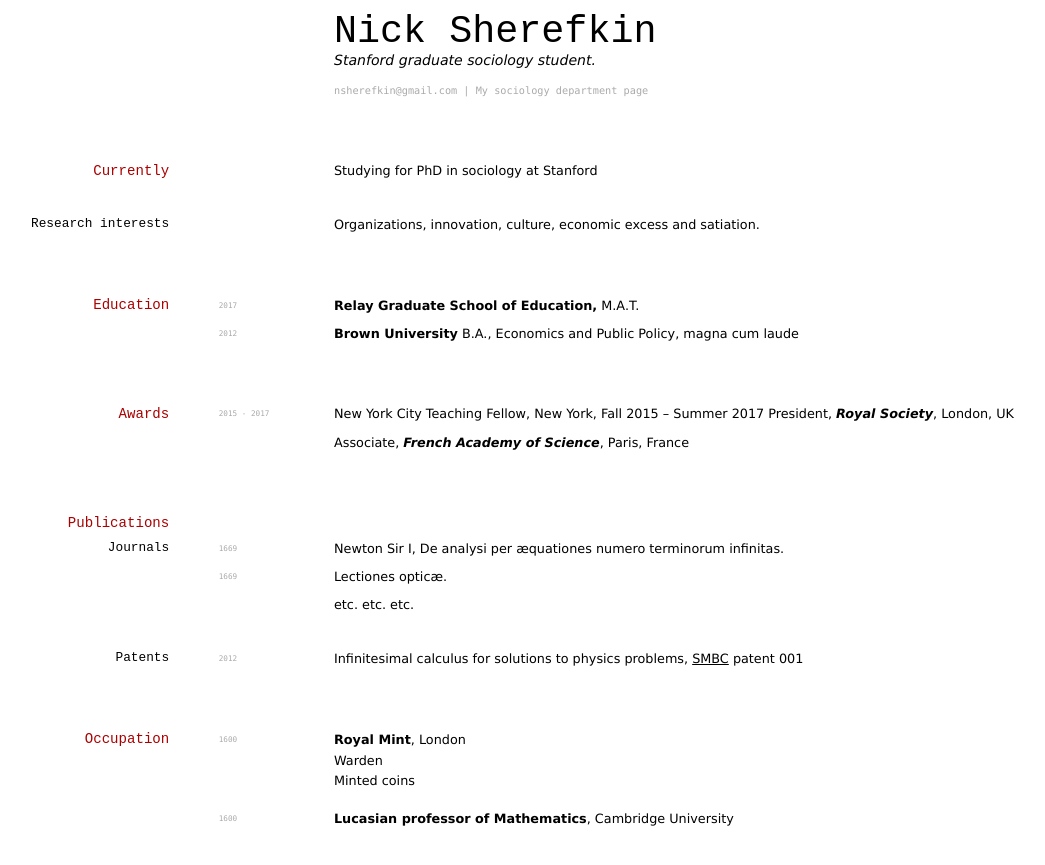
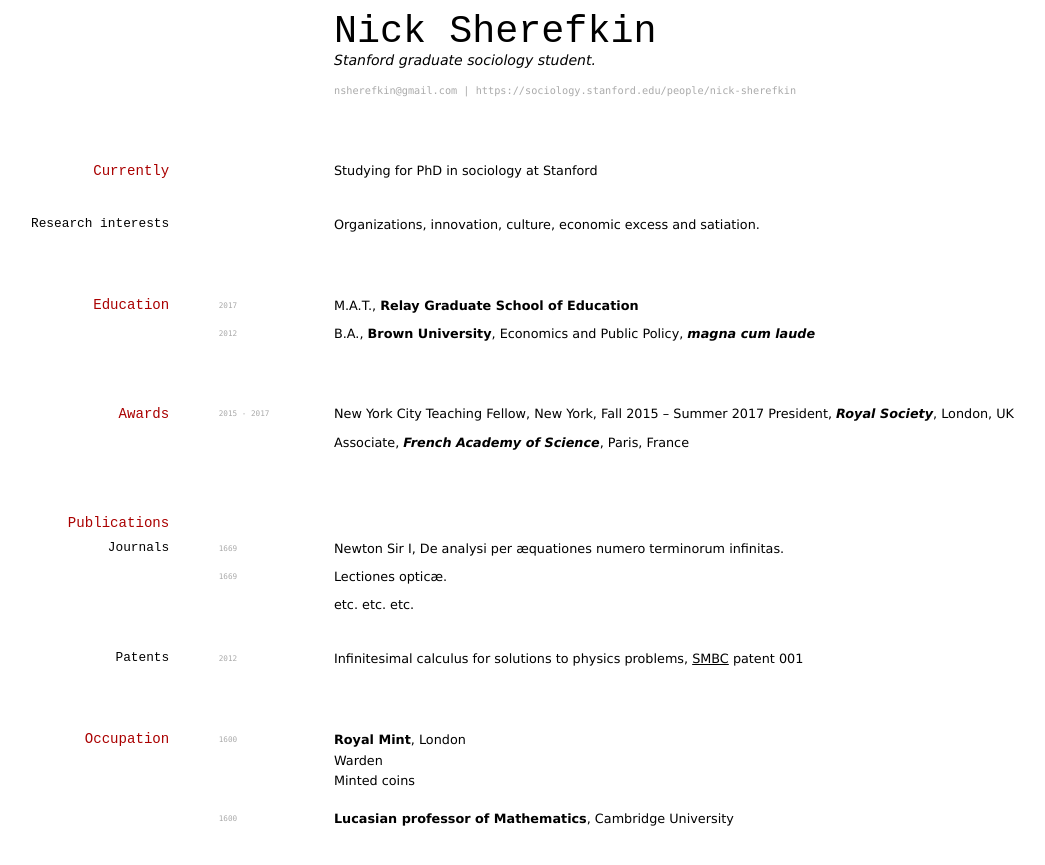
Before and after one commit to elipapa/markdown-cv, a Jekyll site: the page built from index.md, in a window 1280 px wide. Shown: the top 865 px of the page, without its empty margins (97-1142 px from the left). Built offline with Jekyll 4.4.1, drawn with Linux system fonts in a browser that asks for light colours.

Commit message:
Update index.md

```diff
--- a/index.md
+++ b/index.md
@@ -7,7 +7,7 @@ Stanford graduate sociology student.
 
 <div id="webaddress">
 <a href="nsherefkin@gmail.com">nsherefkin@gmail.com</a>
-| <a href="https://sociology.stanford.edu/people/nick-sherefkin">My sociology department page</a>
+| <a href="https://sociology.stanford.edu/people/nick-sherefkin">https://sociology.stanford.edu/people/nick-sherefkin</a>
 </div>
 
 
@@ -23,10 +23,10 @@ Organizations, innovation, culture, economic excess and satiation.
 ## Education
 
 `2017`
-__Relay Graduate School of Education,__ M.A.T.
+M.A.T., __Relay Graduate School of Education__
 
 `2012`
-__Brown University__ B.A., Economics and Public Policy, magna cum laude
+B.A., __Brown University__, Economics and Public Policy, *magna cum laude*
 
 
 ## Awards
```
